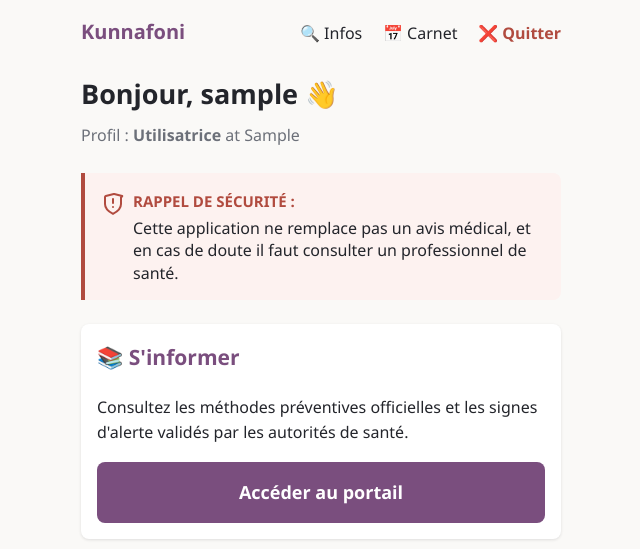
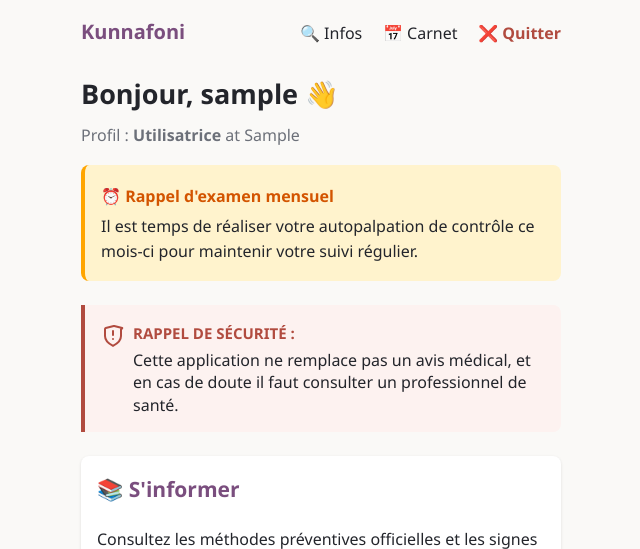
Before and after one commit to Saadia-AS/Kunnafoni-, a Django app: page / in a window 1280 px wide. Shown: the top 549 px of the page, without its empty margins (319-959 px from the left). Run offline with Django 5.2, Linux system fonts and the light colour scheme; a user stored in the database is signed in; tables that the repository leaves empty hold one stand-in row (values such as "Sample post").

Commit message:
Ajout des rappelsd'autopalpation et de dépistages gratuits

```diff
--- a/kunnafoni/core/templates/core/accueil.html
+++ b/kunnafoni/core/templates/core/accueil.html
@@ -18,6 +18,30 @@
     <!-- INTERFACE DESTINÉ AUX UTILISATRICES (Grand public) -->
 
     {% if request.user.profil.role == "UTILISATRICE" %}
+
+        <!-- 🔔 ALERTE 1 : LE RAPPEL AUTOMATIQUE DES 30 JOURS (Issue #5) -->
+        {% if afficher_rappel_30_jours %}
+          <div style="background: #FFF3CD; border-left: 4px solid #FFA500; padding: var(--s); border-radius: var(--rayon); margin-bottom: var(--s);">
+            <strong style="color: #D35400; font-size: 16px;">⏰ Rappel d'examen mensuel</strong>
+            <p style="margin: 4px 0 0 0; font-size: 16px; color: var(--texte);">
+                Il est temps de réaliser votre autopalpation de contrôle ce mois-ci pour maintenir votre suivi régulier.
+            </p>
+          </div>
+        {% endif %}
+
+    <!-- 📢 ALERTE 2 : LES RAPPELS DE CAMPAGNES DE DÉPISTAGE À VENIR -->
+        {% if campagnes_a_venir %}
+          <div style="background: #E8F4FD; border-left: 4px solid var(--accent); padding: var(--s); border-radius: var(--rayon); margin-bottom: var(--m);">
+            <strong style="color: var(--accent); font-size: 16px;">📢 Campagnes de dépistage gratuit à venir</strong>
+            <ul style="margin: var(--xs) 0 0 0; padding-left: var(--m); font-size: 16px; color: var(--texte);">
+                {% for campagne in campagnes_a_venir %}
+                    <li style="margin-bottom: 4px;">
+                        <strong>Le {{ campagne.date|date:"d F" }} :</strong> {{ campagne.structure }} à {{ campagne.lieu }} (à partir de {{ campagne.heure|time:"H:i" }})
+                    </li>
+                {% endfor %}
+            </ul>
+          </div>
+        {% endif %}
 
         <!-- Avertissement médical -->
     <div class="alerte-medicale" style="margin-bottom: var(--m); display: flex; align-items: flex-start; gap: var(--xs);">
--- a/kunnafoni/core/views.py
+++ b/kunnafoni/core/views.py
@@ -3,7 +3,7 @@ from django.contrib.auth import login
 from django.contrib.auth.decorators import login_required
 from django.core.exceptions import PermissionDenied
 from .forms import InscriptionForm
-from .models import Profil, Article
+from .models import Profil, Article, Autopalpation, Campagne
 from django.shortcuts import get_object_or_404
 from django.contrib import messages
 from .models import Autopalpation
@@ -11,6 +11,7 @@ from .forms import AutopalpationForm
 from django.utils import timezone
 from datetime import timedelta
 from collections import OrderedDict
+
 
 """ Vue d'Inscription (Création synchronisée Compte + Profil)"""
 def inscription(request):
@@ -40,15 +41,43 @@ def inscription(request):
 # MODIFICATION ICI : Sécurisation de la vue accueil pour le compte Superutilisateur
 @login_required
 def accueil(request):
-    """ Filet de sécurité pour les comptes créés via le terminal (ex: Superuser) """
     try:
         profil = request.user.profil
     except Profil.DoesNotExist:
-        # Génère automatiquement un profil par défaut pour l'admin afin d'éviter le crash
         profil = Profil.objects.create(utilisateur=request.user, role='UTILISATRICE')
 
-    return render(request, 'core/accueil.html', {'profil': profil})
+    # Initialisation des variables pour le tableau de bord
+    afficher_rappel_30_jours = False
+    campagnes_a_venir = []
 
+    if profil.role == "UTILISATRICE":
+        maintenant = timezone.now().date()
+
+        # 1. ALGORITHME DES 30 JOURS (Issue #5)
+        derniere_palpation = Autopalpation.objects.filter(utilisatrice=request.user).order_by('-date').first()
+
+        if Cache_ou_Aucun_Examen := not derniere_palpation:
+            # Si aucun examen n'est enregistré -> On affiche l'alerte d'invitation (Page 3)
+            afficher_rappel_30_jours = True
+        else:
+            # Si le délai depuis le dernier examen dépasse 30 jours -> On déclenche l'alerte
+            jours_ecoules = (maintenant - derniere_palpation.date).days
+            if jours_ecoules >= 30:
+                afficher_rappel_30_jours = True
+
+        # 2. RAPPELS DES CAMPAGNES DE DÉPISTAGE À VENIR (Page 3)
+        # On récupère les campagnes validées par l'admin dont la date est aujourd'hui ou dans le futur
+        campagnes_a_venir = Campagne.objects.filter(
+            validee=True,
+            date__gte=maintenant
+        ).order_by('date')[:3] # On limite aux 3 prochaines campagnes pour ne pas surcharger l'écran mobile
+
+    context = {
+        'profil': profil,
+        'afficher_rappel_30_jours': afficher_rappel_30_jours,
+        'campagnes_a_venir': campagnes_a_venir,
+    }
+    return render(request, 'core/accueil.html', context)
 # 3. F2 - Vue du Portail d'Information (Sensibilisation médicale) - Page 2 & 7
 @login_required
 def portail_infos(request):
```
Also changed, not shown: 1 other file.
